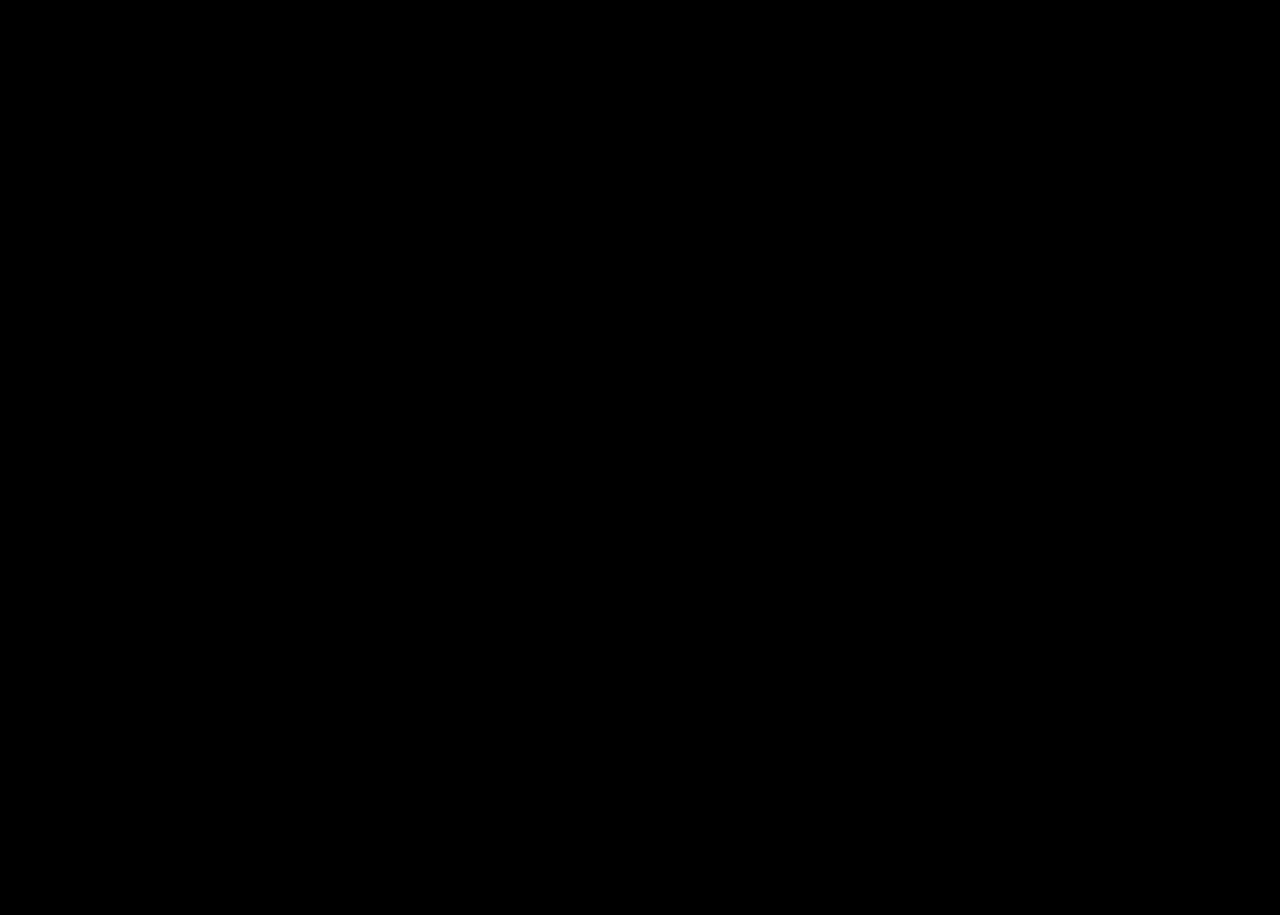
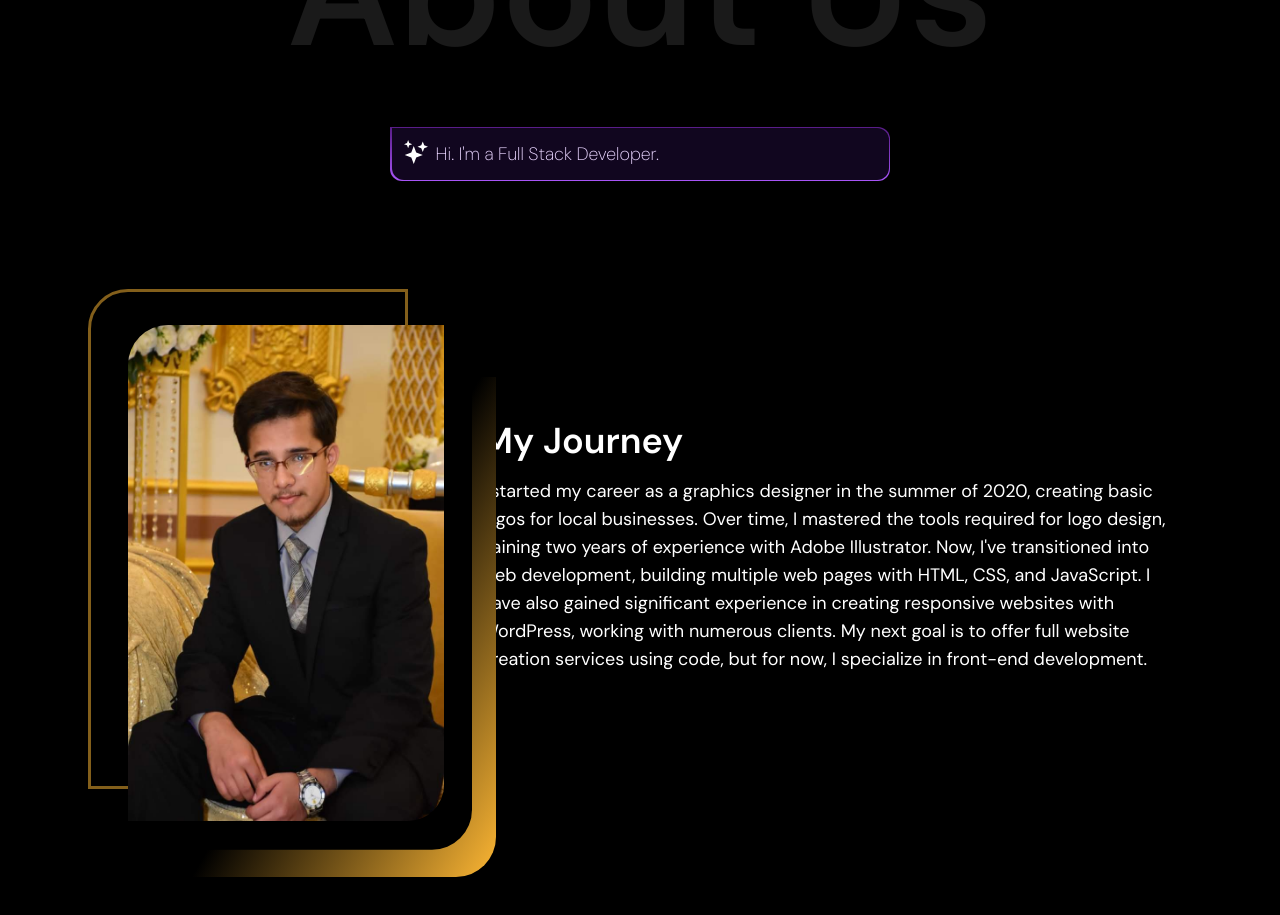
Before and after one commit to rahatmughal/rahat-ali-baig, a Next.js app: page / in a window 1280 px wide. Shown: the part 1140-2055 px from the top of the page. Before the commit the page ends 1311 px from the top, so only its background shows below. Built offline with nearby package versions, Linux system fonts and the light colour scheme; no server answers.

Commit message:
:fire: Hero Section Done!

```diff
--- a/public/index.tsx
+++ b/public/index.tsx
@@ -1,2 +1,3 @@
 export const gradientText = '/aseets/videos/gradient-text.mp4';
 export const heroImg = '/aseets/images/hero-img.png';
+export const aboutImg = '/aseets/images/about.png';
--- a/src/app/page.tsx
+++ b/src/app/page.tsx
@@ -3,14 +3,19 @@
 import About from "@/components/About";
 import Header from "@/components/Header";
 import Hero from "@/components/Hero";
-import Wave from "@/components/Wave";
+import AOS from "aos";
+import { useEffect } from "react";
 
 export default function Home() {
+  useEffect(() => {
+    AOS.init({ duration: 700 });
+  }, [])
+
   return (
     <main className="flex min-h-screen flex-col items-center justify-between">
       <Header />
       <Hero />
-      {/* <About /> */}
+      <About />
     </main>
   );
 }
--- a/src/components/About.tsx
+++ b/src/components/About.tsx
@@ -1,30 +1,81 @@
-"use client";
-import React, { useEffect } from 'react';
-import AOS from 'aos';
-import 'aos/dist/aos.css';
+// import React from 'react';
+// import 'aos/dist/aos.css';
+
+// const About = () => {
+//     return (
+//         <>
+//             <h2 className='text-center text-white/10 font-semibold 2xl:text-[200px] xl:text-[160px] lg:text-[120px] md:text-[100px] text-[80px] relative py-20' data-aos='zoom-in-up'>About Us</h2>
+
+//             <div className='w-full min-h-screen flex items-center lg:flex-row flex-col-reverse justify-center gap-6'>
+//                 <div className='p-20 flex flex-col justify-center w-1/2'>
+//                     <div className="col-lg-5 col-md-5 col-sm-12 d-flex justify-content-center align-items-center py-5">
+//                         <div className="img-box">
+//                             <img src="imgs/about.png" alt="" />
+//                         </div>
+//                     </div>
+//                 </div>
+
+//                 <div className='p-20 flex flex-col justify-center w-1/2'>
+//                     {/* Additional content can go here */}
+//                 </div>
+//             </div>
+
+//         </>
+//     );
+// };
+
+// export default About;
+
+import React from 'react';
+import { aboutImg } from '../../public';
 import TypingBox from './TypingBox';
 
-const About = () => {
-    useEffect(() => {
-        AOS.init({ duration: 700 });
-    }, [])
-
+const About: React.FC = () => {
     return (
-        <div className='w-full max-h-screen flex items-center justify-center gap-6'>
-            <div className='p-20 flex flex-col justify-center w-1/2 h-screen'>
-                <TypingBox
-                    textToType="Hi. I'm a Full Stack Developer ready to build Blazing Websites. I specialize in React, Node.js, and more... Let's create something amazing together."
-                />
-
-                <h1 className='text-9xl font-semibold gradient-sparkles py-10' data-aos='fade-up'>
-                    Mirza Rahat Ali Baig
-                </h1>
+        <>
+            <div className='w-full text-center flex flex-col gap-4 items-center' data-aos='zoom-in-up'>
+                <h2 className='text-white/10 font-semibold 2xl:text-[200px] xl:text-[160px] lg:text-[120px] md:text-[100px] text-[80px] ' data-aos='zoom-in-up'>About Us</h2>
+                <TypingBox textToType="Hi. I'm a Full Stack Developer." />
             </div>
 
-            <div className='p-20 flex flex-col justify-center w-1/2 max-h-screen'>
-                {/* Additional content can go here */}
+            <div className='w-full px-20 mb-10 flex items-center md:flex-row flex-col-reverse justify-center gap-6'>
+                {/*  */}
+                <div className='md:w-1/2 w-full py-20'>
+                    {/* img-box */}
+                    <div className="w-full h-full flex items-center py-5 relative">
+                        <div className="w-80 h-[500px] border-[3px] rounded-tl-[40px] translate-x-[0.5rem] translate-y-[0.5rem] rounded-br-[40px] border-[#fcb63485] " />
+                        <div
+                            className="w-80 h-[500px] rounded-tl-[40px] rounded-br-[40px] absolute translate-x-[6rem] translate-y-[6rem]"
+                            style={{
+                                background: 'linear-gradient(-60deg, #fcb634, black 50%)',
+                            }}
+                        />
+                        <div className="w-80 h-[500px] bg-black rounded-tl-[40px] rounded-br-[40px] absolute translate-x-[4.5rem] translate-y-[4.3rem]" />
+
+                        <img
+                            src={aboutImg}
+                            alt="About"
+                            className="absolute top-0 left-0 w-80 h-[500px] rounded-tl-[40px] rounded-br-[40px] border-b-4 border-r-4 border-black transform translate-x-[3rem] translate-y-[4rem]"
+                        />
+                    </div>
+                </div>
+
+                <div className="w-full flex-grow px-4">
+
+                    <h2 className="text-4xl font-semibold pt-8">
+                        My Journey
+                    </h2>
+                    <p className="text-lg mt-4">
+                        I started my career as a graphics designer in the summer of 2020, creating basic logos for local businesses.
+                        Over time, I mastered the tools required for logo design, gaining two years of experience with Adobe Illustrator.
+                        Now, I've transitioned into web development, building multiple web pages with HTML, CSS, and JavaScript.
+                        I have also gained significant experience in creating responsive websites with WordPress, working with numerous clients.
+                        My next goal is to offer full website creation services using code, but for now, I specialize in front-end development.
+                    </p>
+                </div>
             </div>
-        </div>
+
+        </>
     );
 };
 
--- a/src/components/Hero.tsx
+++ b/src/components/Hero.tsx
@@ -1,20 +1,17 @@
 "use client";
-import React, { useEffect } from 'react';
-import AOS from 'aos';
+import React from 'react';
 import 'aos/dist/aos.css';
 import TypingBox from './TypingBox';
-import { gradientText, heroImg } from '../../public'; // Verify the correct path to your video file
+import { gradientText, heroImg } from '../../public';
 
-const Hero = () => {
-    useEffect(() => {
-        AOS.init({ duration: 700 });
-    }, []);
+const Hero : React.FC = () => {
 
     return (
         <div className='w-full min-h-screen flex xl:flex-row flex-col-reverse items-center justify-start gap-6 relative tilt'>
             {/* hero img */}
-            <img src={heroImg} alt={heroImg} className='xl:absolute z-0 bottom-0 right-0 xl:w-1/2 w-full opacity-80' />
+            <img src={heroImg} alt={heroImg} className='xl:absolute z-0 bottom-0 right-0 xl:w-[48%] w-full opacity-80' />
 
+            {/* Content Box */}
             <div className='py-28 lg:px-20 px-12 flex flex-col justify-center w-full xl:w-3/5 md:min-h-screen relative'>
                 <TypingBox textToType="Hi. I'm a Full Stack Developer." />
 
@@ -24,6 +21,7 @@
                         <p className="video-text xl:text-[140px] md:text-9xl sm:text-8xl text-7xl">Mirza Rahat Ali Baig</p>
                     </div>
                 </div>
+
                 <p className='text-white/60 md:text-2xl sm:text-xl text-lg leading-loose font-extralight tracking-wide' data-aos='fade-up' data-aos-delay='100'>
                     Specializing in building dynamic and responsive web applications using React and Node.js. With a strong focus on performance and user experience, I aim to create engaging and efficient solutions. Let's collaborate to bring your ideas to life and build something amazing together.
                 </p>
--- a/src/components/TypingBox.tsx
+++ b/src/components/TypingBox.tsx
@@ -26,7 +26,8 @@
     }, [textToType, currentIndex]);
 
     return (
-        <div className='rounded-xl rounded-tl-none pt-[1.4px] pl-[1.6px] pb-[1.3px] pr-[1px] flex items-center justify-center !m-0 bg-gradient-to-t from-purple-500 max-w-[500px] to-purple-900 overflow-hidden'>
+        <div className='rounded-xl rounded-tl-none pt-[1.4px] pl-[1.6px] pb-[1.3px] pr-[1px] flex items-center justify-center !m-0 bg-gradient-to-t from-purple-500 max-w-[500px] to-purple-900 overflow-hidden re'>
+
             <div className='w-[500px] bg-[#11061f] rounded-xl rounded-tl-none p-3 flex gap-2 relative overflow-hidden'>
                 <IoSparklesSharp className='text-2xl' />
                 <div className='w-11/12'>
```
Also changed, not shown: public/aseets/images/about.png (added).
